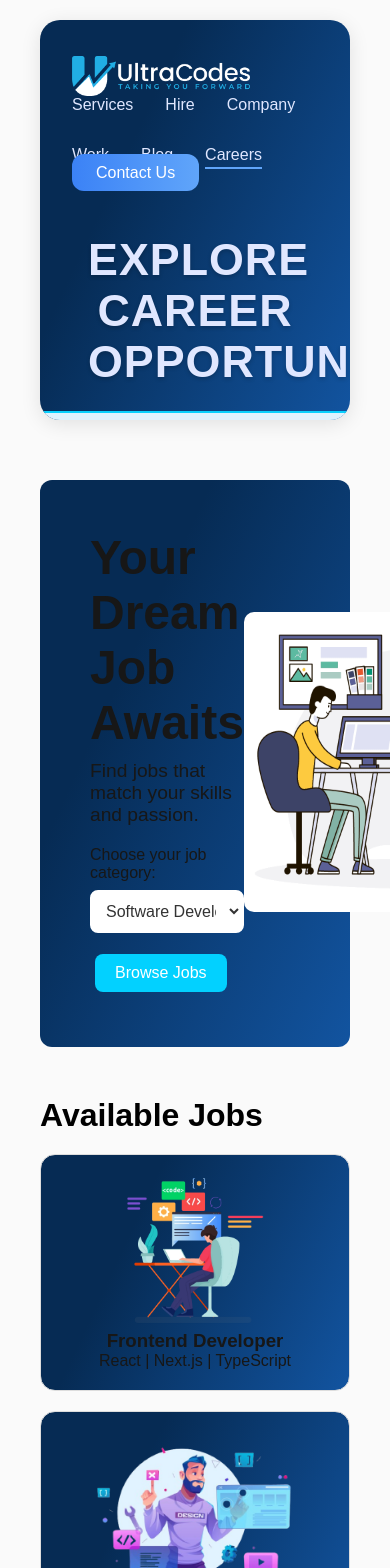
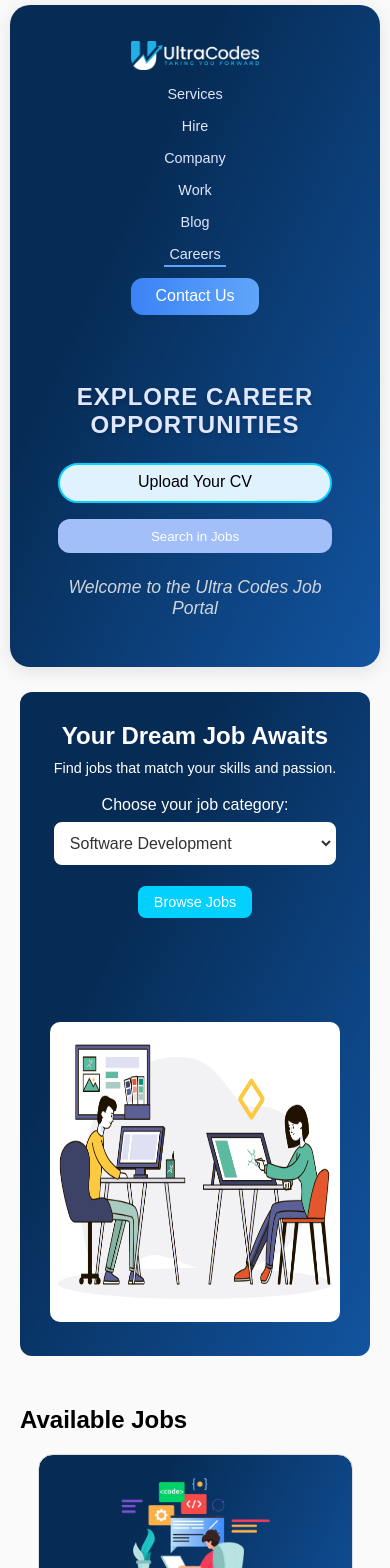
Before and after one commit to Kumaillx/job-portal, a Next.js app in the folder landing-page/: page / in a window 390 px wide. Shown: the top 1568 px of the page. Built offline with nearby package versions, Linux system fonts and the light colour scheme.

Commit message:
Made the App design responsive for all dimensions.

```diff
--- a/landing-page/styles/LandingPage.module.css
+++ b/landing-page/styles/LandingPage.module.css
@@ -1,9 +1,10 @@
 .main {
   padding: 40px;
   font-family: sans-serif;
-      padding-bottom: inherit;
+  padding-bottom: inherit;
 }
 
+/* HERO SECTION */
 .hero {
   display: flex;
   justify-content: space-between;
@@ -12,6 +13,12 @@
   padding: 50px;
   border-radius: 12px;
   margin-bottom: 50px;
+  flex-wrap: wrap;
+}
+
+.heroText {
+  flex: 1 1 300px;
+  color: white;
 }
 
 .heroText h1 {
@@ -34,34 +41,44 @@
   cursor: pointer;
 }
 
+.heroImage {
+  flex: 1 1 300px;
+  text-align: center;
+}
+
 .heroImage img {
-  width: 400px;
+  width: 100%;
+  max-width: 400px;
   border-radius: 10px;
 }
 
+/* JOB SECTION */
 .availableJobs h2,
 .featuredCompanies h2 {
   margin-bottom: 20px;
   color: black;
   margin-top: 50px;
   font-size: 2rem;
+
 }
 
 .jobCards {
   display: flex;
   gap: 20px;
   flex-wrap: wrap;
+  justify-content: left;
 }
 
 .jobCard {
-  flex: 1;
-  /* min-width: 250px; */
+  flex: 1 1 250px;
   border: 1px solid #ddd;
   padding: 20px;
   border-radius: 15px;
   text-align: center;
   transition: transform 0.2s ease;
   background: linear-gradient(115deg, #062b54 30%, #1254a0);
+  color: white;
+  max-width: 300px;
 }
 
 .jobCard:hover {
@@ -71,15 +88,17 @@
 }
 
 .jobCard img {
-    width: 250px;
-    height: auto;
-    transition: transform 0.3s ease;
+  width: 100%;
+  max-width: 250px;
+  height: auto;
+  transition: transform 0.3s ease;
 }
 
 .jobCard:hover img {
   transform: scale(1.05);
 }
 
+/* FEATURED COMPANIES SECTION */
 .featuredCompanies .companiesGrid {
   display: grid;
   grid-template-columns: repeat(auto-fit, minmax(120px, 1fr));
@@ -93,8 +112,8 @@
   object-fit: contain;
 }
 
-.footerContainer
-{
+/* FOOTER SECTION */
+.footerContainer {
   display: flex;
   flex-direction: column;
   align-items: center;
@@ -102,8 +121,7 @@
   padding-top: 5%;
 }
 
-
-
+/* BUTTON ANIMATION */
 .button {
   padding: 10px 20px;
   background-color: #02d1ff;
@@ -113,7 +131,6 @@
   font-size: 1rem;
   cursor: pointer;
   transition: all 0.5s;
-  cursor: pointer;
   margin: 5px;
 }
 
@@ -141,3 +158,85 @@
   opacity: 1;
   right: 0;
 }
+
+/* RESPONSIVE BREAKPOINTS */
+@media (max-width: 1024px) {
+  .hero {
+    flex-direction: column;
+    text-align: center;
+    padding: 30px;
+  }
+
+  .heroText h1 {
+    font-size: 2.5rem;
+  }
+
+  .heroText p {
+    font-size: 1.1rem;
+  }
+
+  .jobCard {
+    max-width: 90%;
+  }
+}
+
+@media (max-width: 768px) {
+  .main {
+    padding: 20px;
+  }
+
+  .heroText h1 {
+    font-size: 2rem;
+  }
+
+  .heroText p {
+    font-size: 1rem;
+  }
+
+  .ctaButton {
+    font-size: 0.9rem;
+  }
+
+  .availableJobs h2,
+  .featuredCompanies h2 {
+    font-size: 1.5rem;
+  }
+
+  .jobCards {
+    flex-direction: column;
+    align-items: center;
+  }
+
+  .jobCard {
+    width: 90%;
+  }
+
+  .featuredCompanies .companiesGrid {
+    grid-template-columns: repeat(auto-fit, minmax(100px, 1fr));
+  }
+}
+
+@media (max-width: 480px) {
+  .heroText h1 {
+    font-size: 1.5rem;
+  }
+
+  .heroText p {
+    font-size: 0.9rem;
+  }
+
+  .ctaButton,
+  .button {
+    padding: 8px 16px;
+    font-size: 0.9rem;
+  }
+
+  .jobCard img {
+    max-width: 100%;
+  }
+
+  .footerContainer {
+    padding: 20px;
+    font-size: 0.9rem;
+  }
+}
--- a/landing-page/styles/Navbar.module.css
+++ b/landing-page/styles/Navbar.module.css
@@ -6,21 +6,21 @@
   top: 0;
   z-index: 1000;
   border-radius: 20px;
-  height: 400px;
   margin: 20px 40px;
   overflow: hidden;
   font-family: 'Poppins', sans-serif;
   color: #e0e7ff;
+  height: auto;
 }
 
 .container {
-
   margin: 0 auto;
   display: flex;
   align-items: center;
   justify-content: space-between;
   flex-wrap: wrap;
   margin: 20px auto;
+  max-width: 1200px;
 }
 
 .logo a {
@@ -37,6 +37,8 @@
 .logo img {
   margin-right: 0.5rem;
   width: auto;
+  max-width: 100%;
+  height: auto;
 }
 
 .nav {
@@ -82,6 +84,9 @@
   font-weight: 500;
   text-decoration: none;
   transition: transform 0.3s ease, box-shadow 0.3s ease;
+  display: block;
+  margin: 1rem auto;
+  width: fit-content;
 }
 
 .cta a:hover {
@@ -115,7 +120,8 @@
 .uploadLabel {
   background: linear-gradient(90deg, #09d0fd 50%, #e0f2fe 50%);
   background-size: 200% 100%;
-    width: 800px;
+  width: 100%;
+  max-width: 800px;
   height: 40px;
   background-position: right bottom;
   color: #000;
@@ -124,7 +130,7 @@
   border-radius: 30px;
   font-family: 'Poppins', sans-serif;
   cursor: pointer;
-  display:inline-block;
+  display: inline-block;
   text-align: center;
   padding-top: 8px;
   border: #09d0fd 2px solid;
@@ -135,10 +141,6 @@
   color: #dddddd;
   box-shadow: 0 4px 10px rgba(0, 0, 0, 0.1);
 }
-
-
-
-
 
 .uploadInput {
   display: none;
@@ -177,3 +179,66 @@
   font-style: italic;
   margin-top: 0.5rem;
 }
+
+/* Media Queries for Responsiveness */
+@media (max-width: 768px) {
+  .header {
+    margin: 10px 20px;
+    height: auto;
+  }
+
+  .container {
+    flex-direction: column;
+    text-align: center;
+  }
+
+  .logo a {
+    width: 10rem;
+    font-size: 1rem;
+  }
+
+  .nav {
+    flex-direction: column;
+    gap: 1rem;
+    margin-top: 1rem;
+  }
+
+  .cta a {
+    width: 100%;
+    text-align: center;
+    margin-top: 1rem;
+  }
+
+  .careerTitle {
+    font-size: 2rem;
+  }
+
+  .uploadLabel {
+    width: 100%;
+    max-width: 100%;
+  }
+}
+
+@media (max-width: 480px) {
+  .header {
+    margin: 5px 10px;
+  }
+
+  .logo a {
+    font-size: 0.9rem;
+    width: 8rem;
+  }
+
+  .nav a {
+    font-size: 0.9rem;
+  }
+
+  .careerTitle {
+    font-size: 1.5rem;
+  }
+
+  .uploadButton {
+    width: 100%;
+    text-align: center;
+  }
+}
```
Lines whose indentation alone changed are shown as unchanged.
